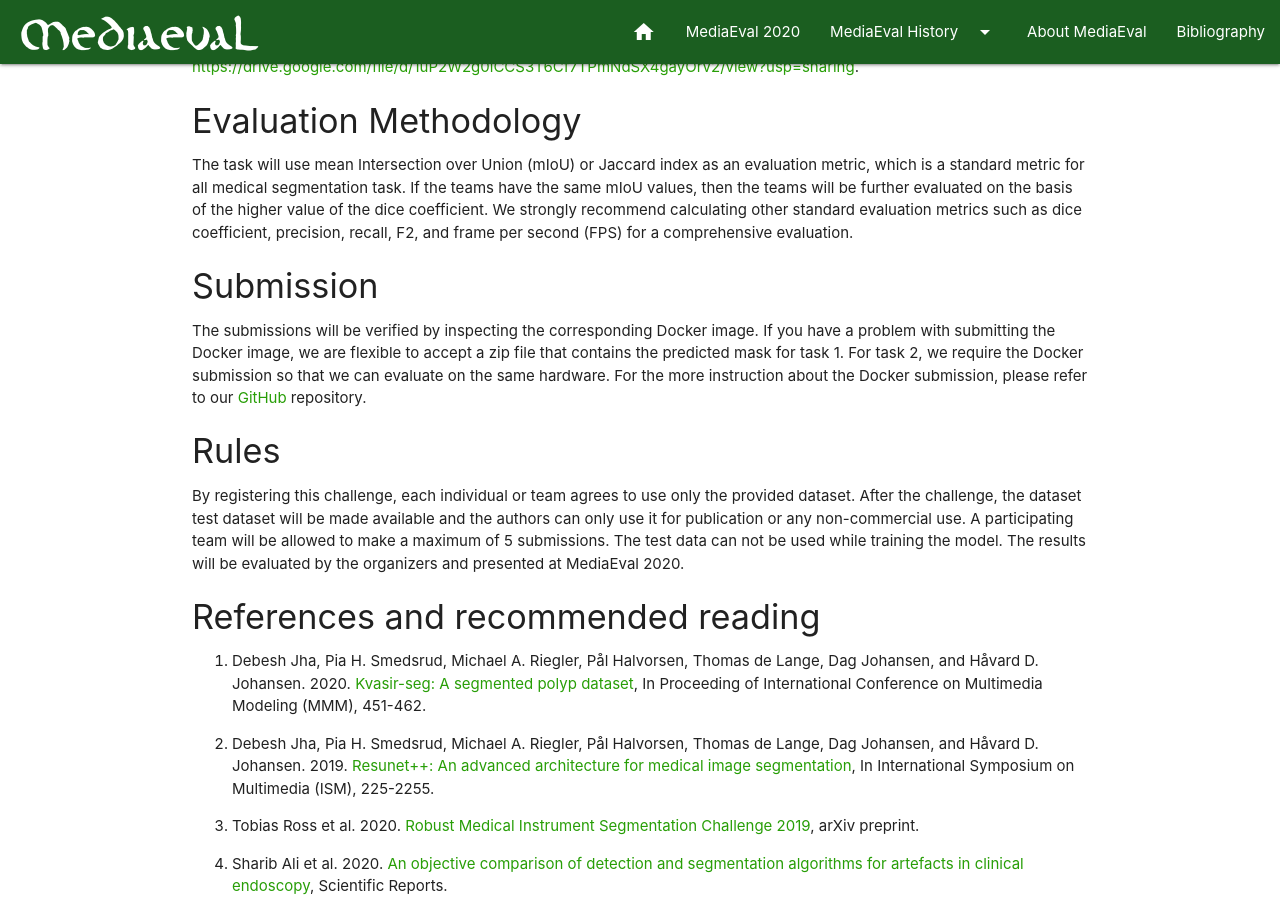
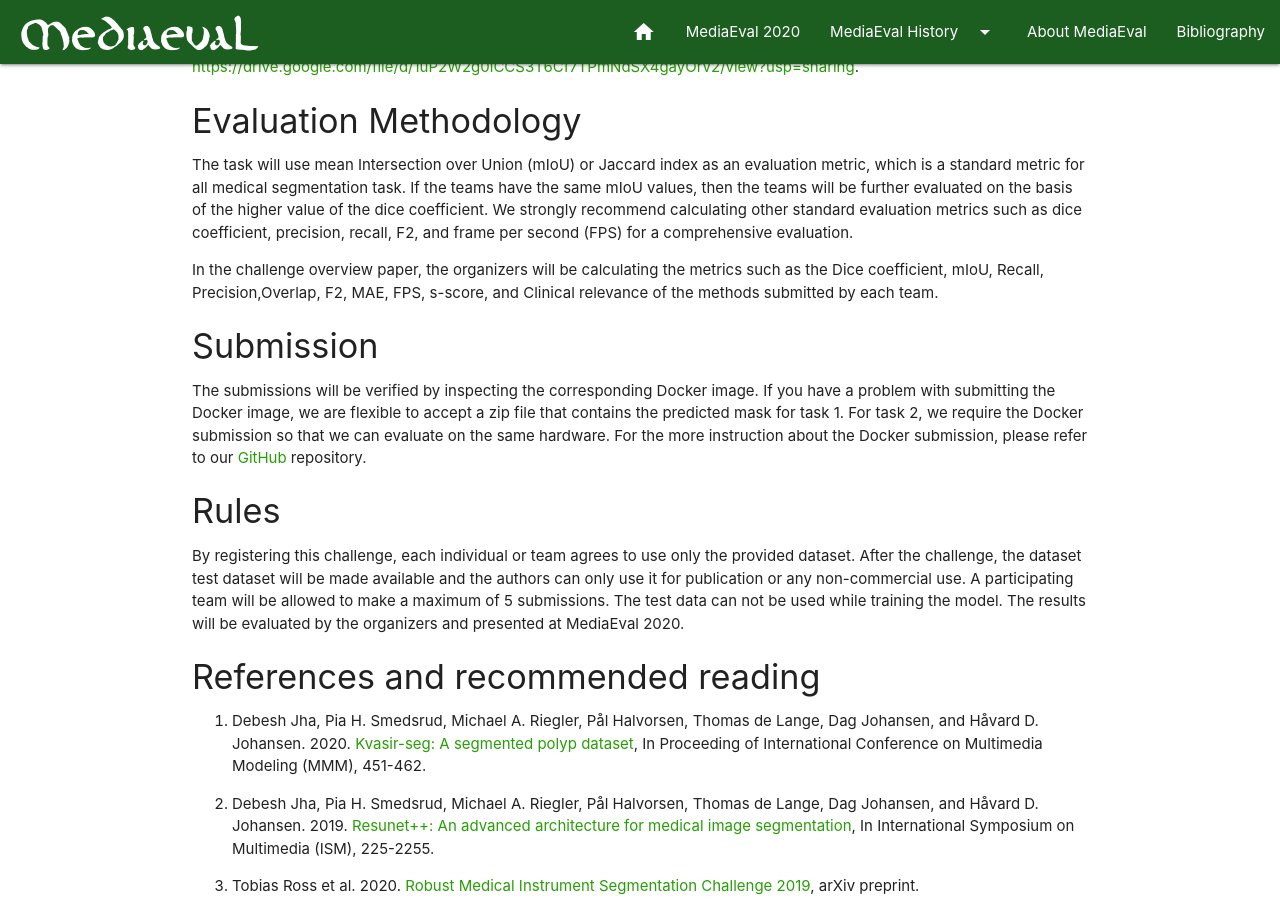
Before and after one commit to multimediaeval/multimediaeval.github.io, a Jekyll site: the page built from _editions/2020/tasks/medico.md, in a window 1280 px wide and 900 px high, scrolled down 1303 px. Built offline with Jekyll 4.4.1, drawn with Linux system fonts in a browser that asks for light colours.

Commit message:
Update medico.md

```diff
--- a/_editions/2020/tasks/medico.md
+++ b/_editions/2020/tasks/medico.md
@@ -38,6 +38,8 @@ The test dataset is now released. It can be downloaded from [https://drive.googl
 
 #### Evaluation Methodology
 The task will use mean Intersection over Union (mIoU) or Jaccard index as an evaluation metric, which is a standard metric for all medical segmentation task. If the teams have the same mIoU values, then the teams will be further evaluated on the basis of the higher value of the dice coefficient. We strongly recommend calculating other standard evaluation metrics such as dice coefficient, precision, recall, F2, and frame per second (FPS) for a comprehensive evaluation.
+
+In the challenge overview paper, the organizers will be calculating the metrics such as the Dice coefficient, mIoU, Recall, Precision,Overlap, F2, MAE, FPS, s-score, and Clinical relevance of the methods submitted by each team.
 
 #### Submission
 The submissions will be verified by inspecting the corresponding Docker image. If you have a problem with submitting the Docker image, we are flexible to accept a zip file that contains the predicted mask for task 1. For task 2, we require the Docker submission so that we can evaluate on the same hardware. For the more instruction about the Docker submission, please refer to our [GitHub](https://github.com/DebeshJha/Medico-automatic-polyp-segmentation-challenge/tree/master/submission) repository.
```
